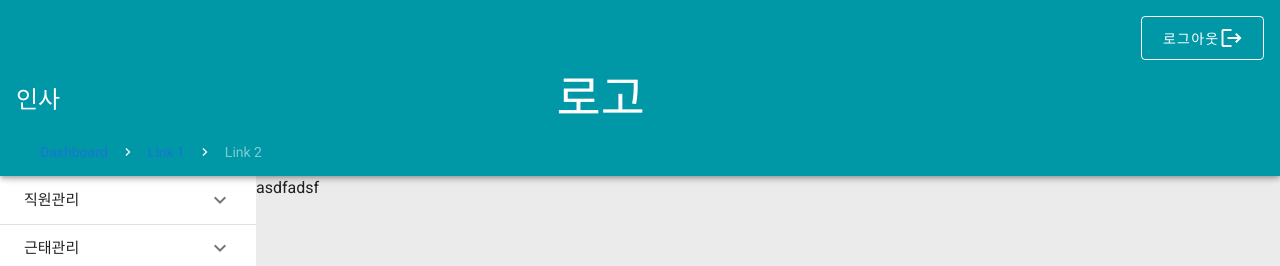
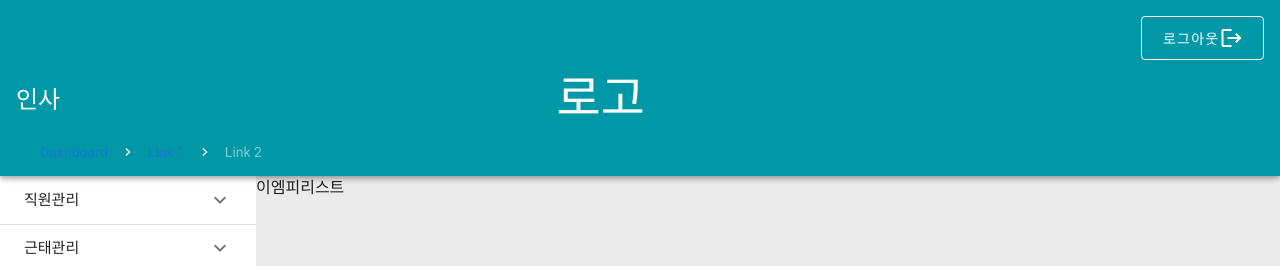
Before and after one commit to AnJunghee/HACS, a Vue app: page /hr_emp in a window 1280 px wide. Shown: the top 266 px of the page. Built offline with nearby package versions, Linux system fonts and the light colour scheme.

Commit message:
[ADD] EmpList 컴포넌트 추가

```diff
--- a/src/components/hr/EmpList.vue
+++ b/src/components/hr/EmpList.vue
@@ -0,0 +1,15 @@
+<template>
+  <div>
+      이엠피리스트
+  </div>
+</template>
+
+<script>
+export default {
+
+}
+</script>
+
+<style>
+
+</style>
--- a/src/views/hr/HrEmp.vue
+++ b/src/views/hr/HrEmp.vue
@@ -64,13 +64,18 @@
       </v-list-item-group>
     </v-navigation-drawer>
     <v-main>
-      asdfadsf
+      <emp-list></emp-list>
     </v-main>
   </div>
 </template>
 
 <script>
+import EmpList from '@/components/hr/EmpList';
+
 export default {
+  components: {
+    EmpList
+  },
   data: () => ({
     drawer: false,
     group: null,
```
